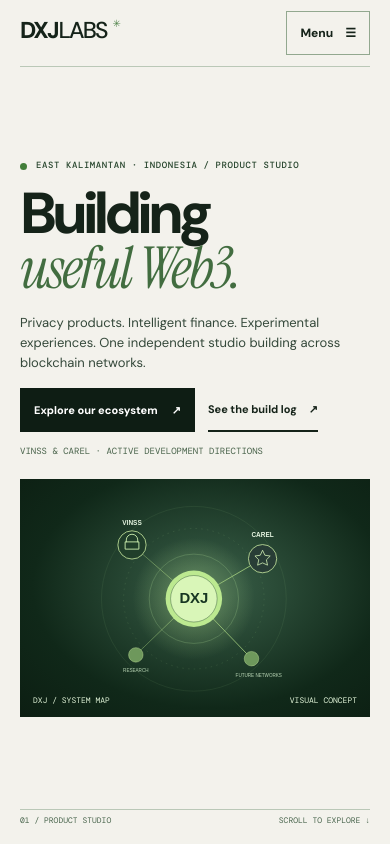
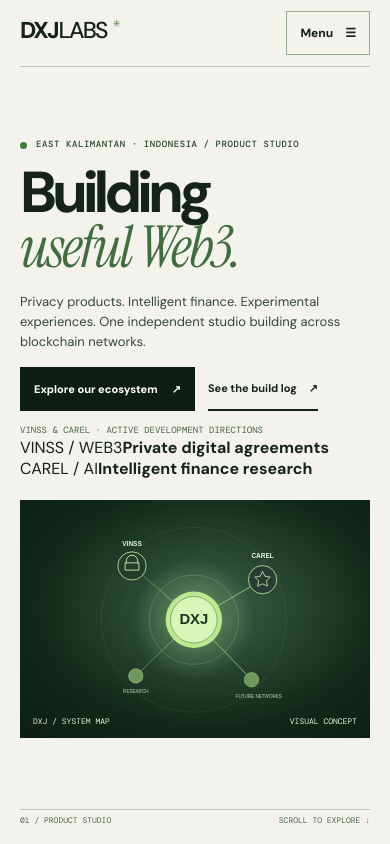
Before and after one commit to DXJLabs/dxj-labs-site, a Next.js app: page / in a window 390 px wide. Shown: the top 844 px of the page. Built offline with nearby package versions, Linux system fonts and the light colour scheme; no server answers.

Commit message:
design(tablet): put real product context into previously empty hero space

```diff
--- a/app/page.tsx
+++ b/app/page.tsx
@@ -148,6 +148,7 @@ export default async function Home() {
                 <Link className="dxj-text-link" href="/activities">See the build log <Arrow /></Link>
               </div>
               <p className="dxj-small-note">VINSS & CAREL · ACTIVE DEVELOPMENT DIRECTIONS</p>
+              <div className="dxj-tablet-brief"><div><span>VINSS / WEB3</span><strong>Private digital agreements</strong></div><div><span>CAREL / AI</span><strong>Intelligent finance research</strong></div></div>
             </div>
             <div className="dxj-hero-visual">
               <NetworkGraphic />
```
